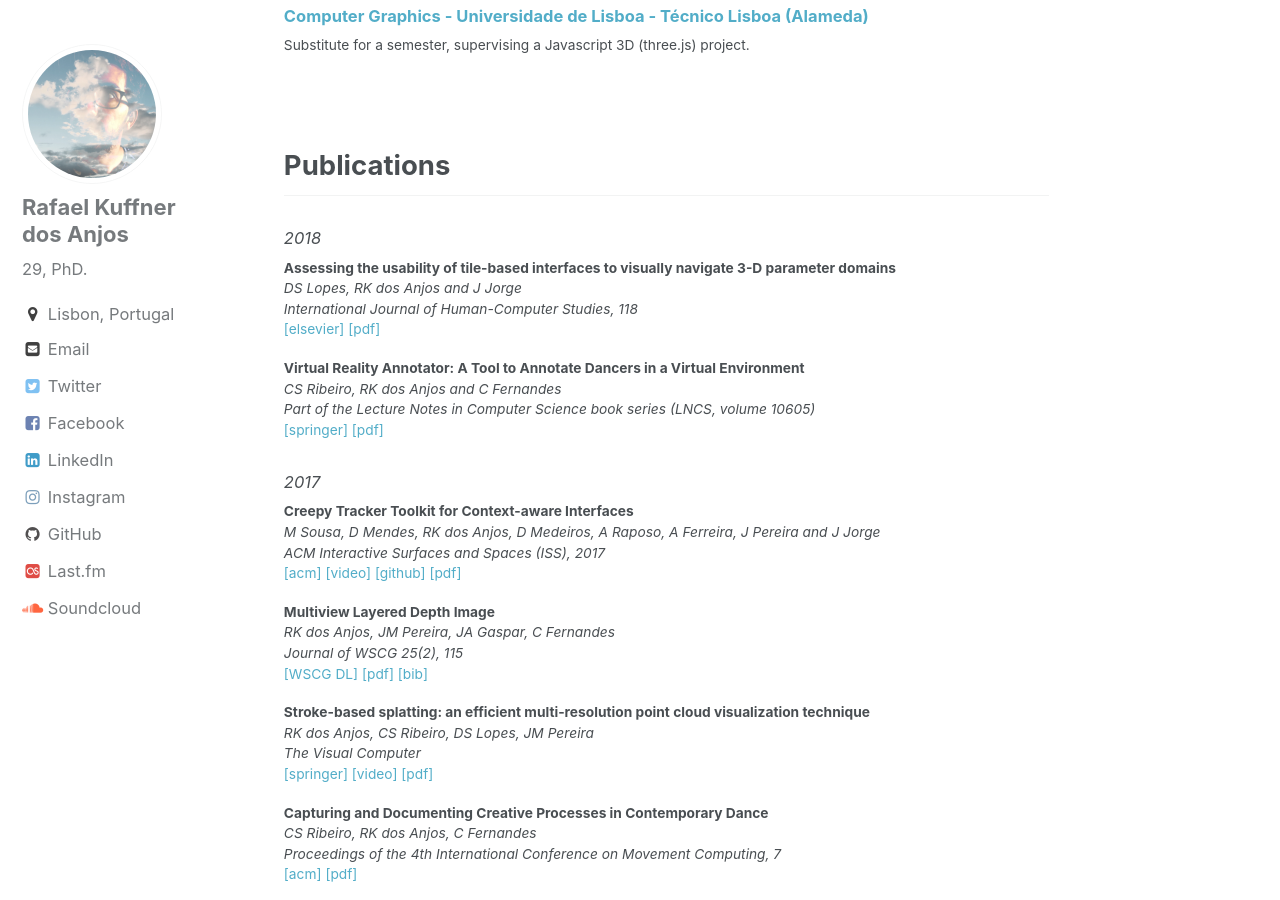
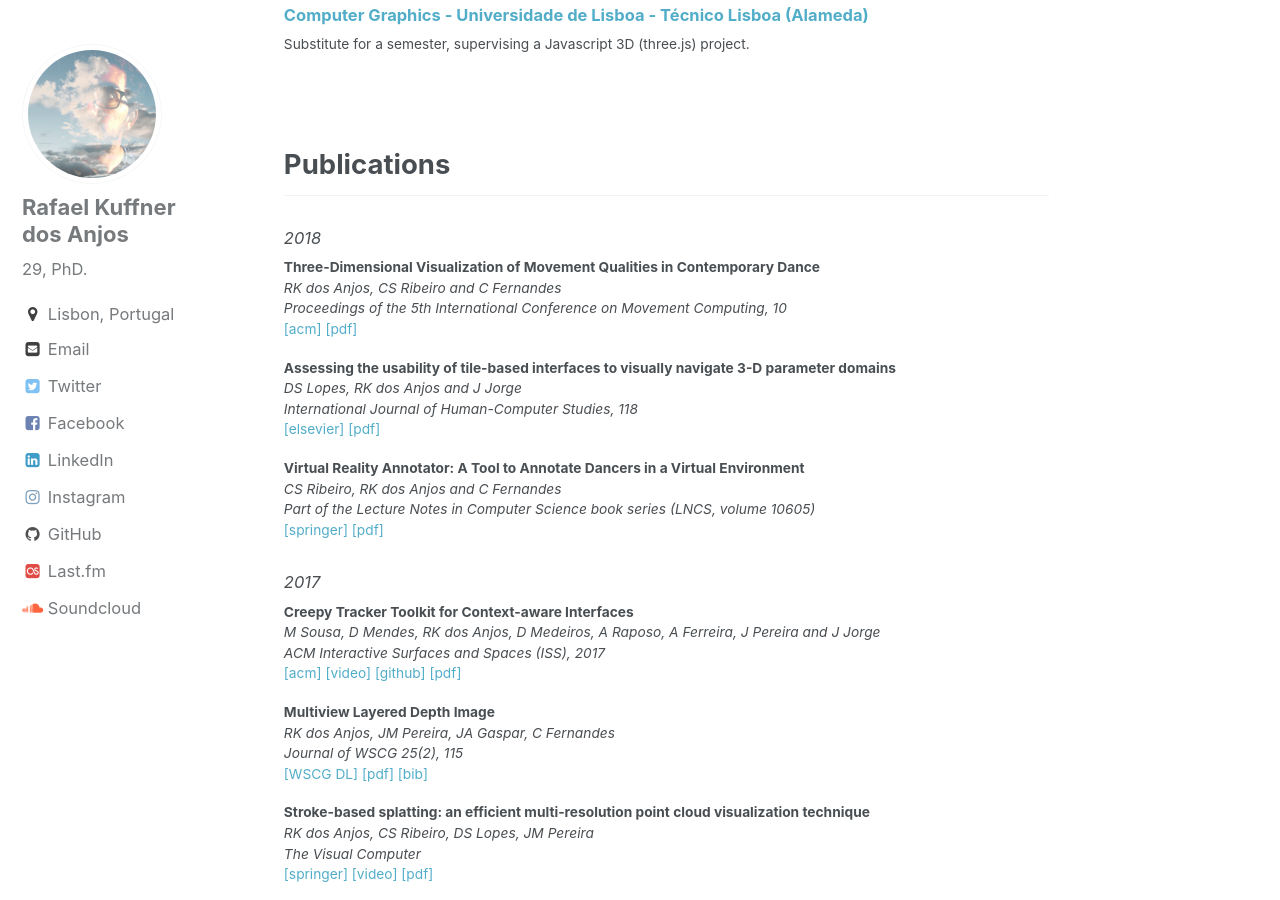
Before and after one commit to rafaelkuffner/rafaelkuffner.github.io, a Jekyll site: the page built from index.html, in a window 1280 px wide and 900 px high, scrolled down 1928 px. Built offline with Jekyll 4.4.1, drawn with Linux system fonts in a browser that asks for light colours; the list of posts is cut into pages by our own code.

Commit message:
Added one more paper!
Moco 2018 :dancers:

```diff
--- a/index.html
+++ b/index.html
@@ -79,6 +79,13 @@ Computer Graphics - Universidade de Lisboa - Técnico Lisboa (Alameda)</a>
 <h2 id="publications">Publications</h2>
 
 <h5>2018</h5>
+
+<p><b>Three-Dimensional Visualization of Movement Qualities in Contemporary Dance</b></br>
+<i>RK dos Anjos, CS Ribeiro and C Fernandes</i></br>
+<i>Proceedings of the 5th International Conference on Movement Computing, 10</i></br>
+<a href="https://dl.acm.org/citation.cfm?id=3212812" style="text-decoration:none;"  target="_blank">[acm]</a>
+<a target="_blank" href="assets/papers/MOCO18.pdf">[pdf]</a>
+</p>
 
 <p><b>Assessing the usability of tile-based interfaces to visually navigate 3-D parameter domains</b></br>
 <i>DS Lopes, RK dos Anjos and J Jorge</i></br>
```
Also changed, not shown: 1 other file.
